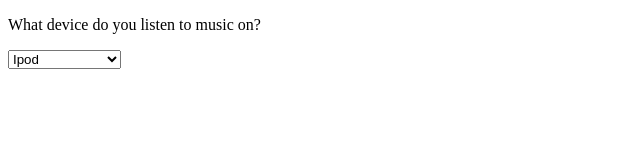
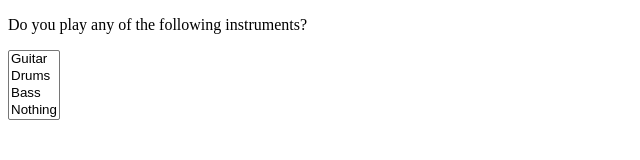
Before and after one commit to maxymfarenyk/42.HTML-Forms-Dropdown-List-Box, a plain HTML site: page index.html in a window 1280 px wide. Shown: the whole page, without its empty margins (0-640 px from the left). Drawn offline with Linux system fonts and the light colour scheme.

Commit message:
first commit

```diff
--- a/index.html
+++ b/index.html
@@ -5,12 +5,12 @@
     </head>
     <body>
      <form action="" method="">
-        <p>What device do you listen to music on?</p>
-        <select name="devices">
-            <option value="ipod">Ipod</option>
-            <option value="radio">Radio</option>
-            <option value="head">Inside my head</option>
-
+        <p>Do you play any of the following instruments?</p>
+        <select name="instruments" size="4" multiple="multiple">
+            <option value="guitar">Guitar</option>
+            <option value="drums">Drums</option>
+            <option value="bass">Bass</option>
+            <option value="nothing">Nothing</option>
 
 
         </select>
```
